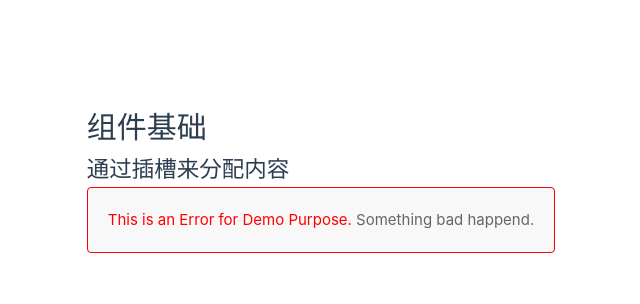
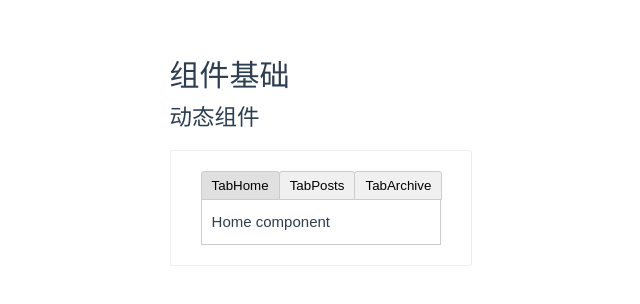
Before and after one commit to ShenlongDev/vue_xx, a Vue app: page / in a window 1280 px wide. Shown: the part 222-526 px from the top of the page, without its empty margins (319-959 px from the left). Built offline with nearby package versions, Linux system fonts and the light colour scheme.

Commit message:
docs: 动态组件
component :is

```diff
--- a/src/ComponentAgain.vue
+++ b/src/ComponentAgain.vue
@@ -1,12 +1,66 @@
 <script setup>
-import BoxAlert from './components/BoxAlert.vue';
+import TabHome from './components/TabHome.vue'
+import TabPosts from './components/TabPosts.vue'
+import TabArchive from './components/TabArchive.vue'
+import { ref } from 'vue'
+
+const currentTab = ref('TabHome')
+
+const tabs = {
+  TabHome,
+  TabPosts,
+  TabArchive
+}
 </script>
 
 
 <template>
   <h1>组件基础</h1>
-  <h2>通过插槽来分配内容</h2>
-  <BoxAlert>
-    Something bad happend.
-  </BoxAlert>
+  <h2>动态组件</h2>
+  <div class="demo">
+    <button
+       v-for="(_, tab) in tabs"
+       :key="tab"
+       :class="['tab-button', { active: currentTab === tab }]"
+       @click="currentTab = tab"
+     >
+      {{ tab }}
+    </button>
+	  <component :is="tabs[currentTab]" class="tab"></component>
+  </div>
 </template>
+
+
+<style>
+.demo {
+  font-family: sans-serif;
+  border: 1px solid #eee;
+  border-radius: 2px;
+  padding: 20px 30px;
+  margin-top: 1em;
+  margin-bottom: 40px;
+  user-select: none;
+  overflow-x: auto;
+}
+
+.tab-button {
+  padding: 6px 10px;
+  border-top-left-radius: 3px;
+  border-top-right-radius: 3px;
+  border: 1px solid #ccc;
+  cursor: pointer;
+  background: #f0f0f0;
+  margin-bottom: -1px;
+  margin-right: -1px;
+}
+.tab-button:hover {
+  background: #e0e0e0;
+}
+.tab-button.active {
+  background: #e0e0e0;
+}
+.tab {
+  border: 1px solid #ccc;
+  padding: 10px;
+}
+</style>
--- /dev/null
+++ b/src/components/TabArchive.vue
@@ -0,0 +1,5 @@
+<template>
+  <div class="tab">
+    Archive component
+  </div>
+</template>
--- /dev/null
+++ b/src/components/TabHome.vue
@@ -0,0 +1,5 @@
+<template>
+  <div class="tab">
+    Home component
+  </div>
+</template>
--- /dev/null
+++ b/src/components/TabPosts.vue
@@ -0,0 +1,5 @@
+<template>
+  <div class="tab">
+    Posts component
+  </div>
+</template>
```
